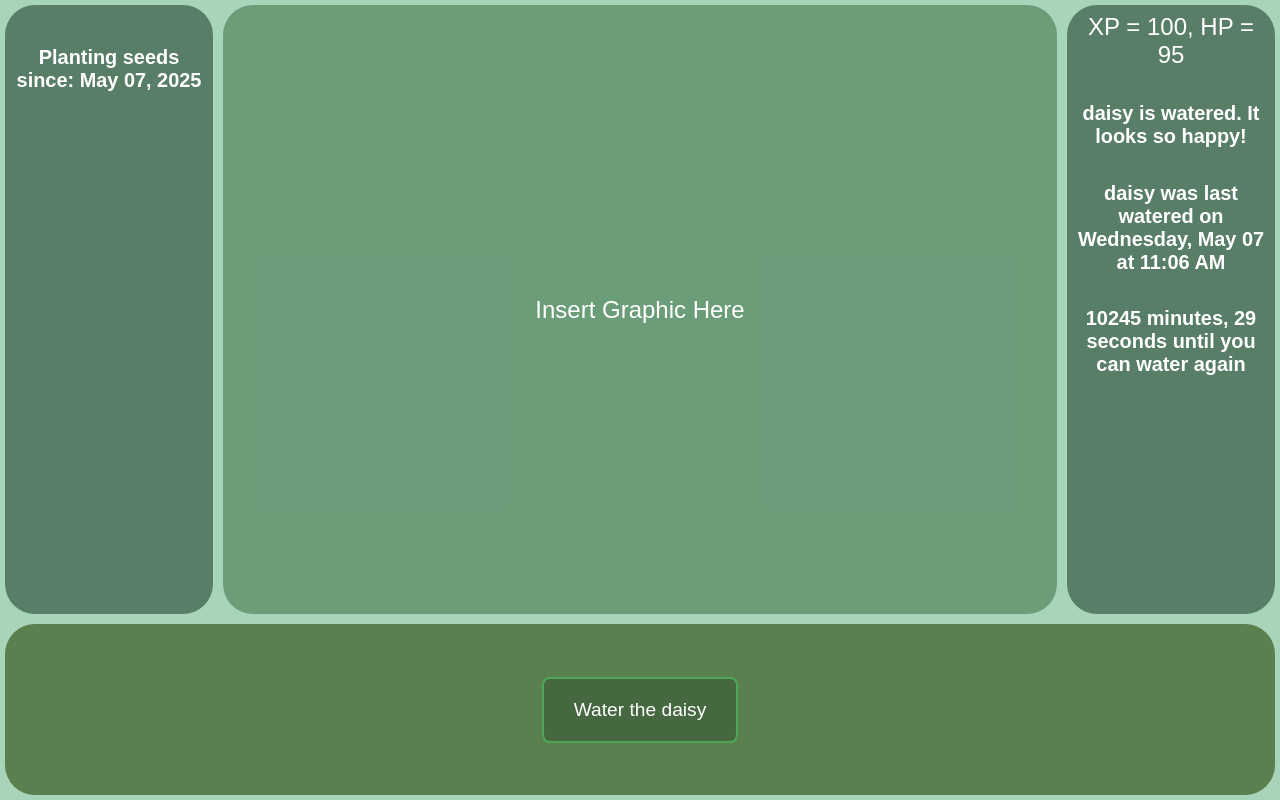
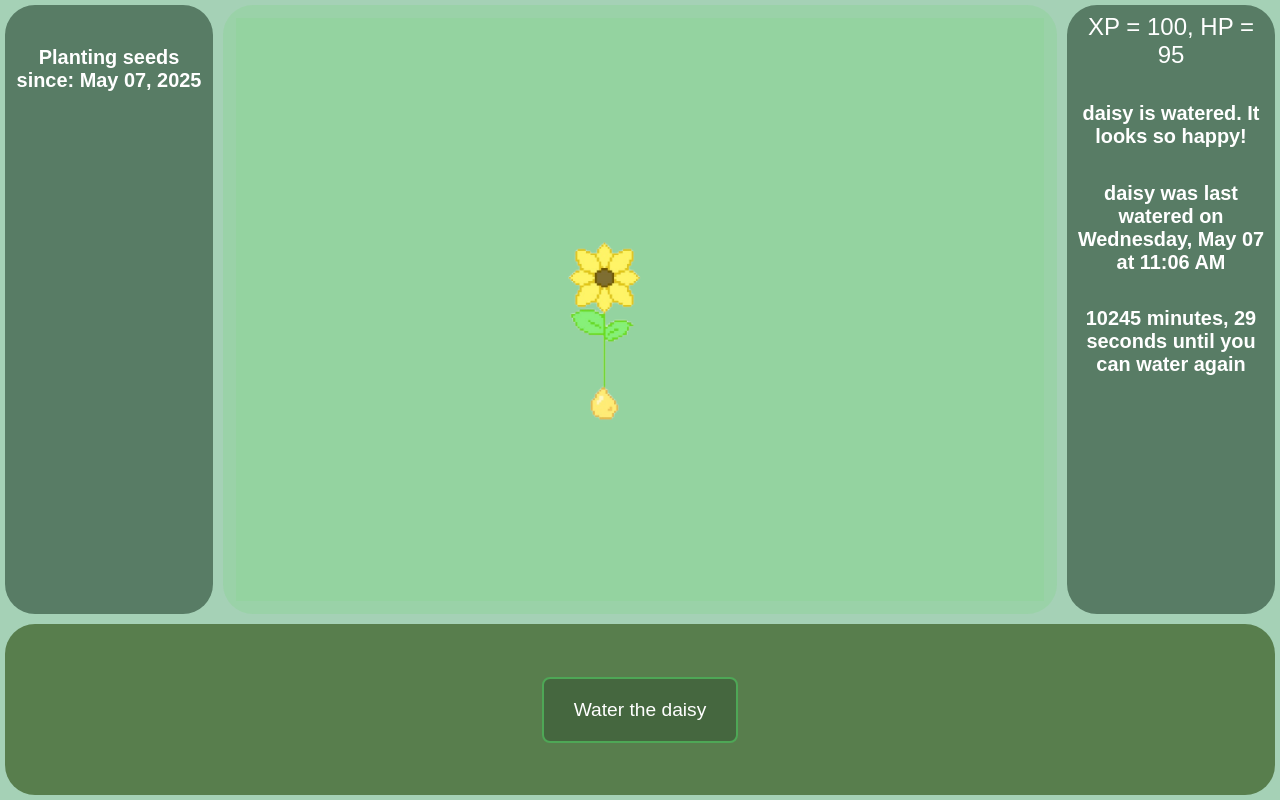
Before and after one commit to jerrythunt/AgileDevProjACIT2911, a Flask app: page / in a window 1280 px wide. Run offline with Flask 3, Linux system fonts and the light colour scheme; data comes from the database, SQL or seed files in the repository; both versions use the stored data as it was after the commit.

Commit message:
Visual representation for Sunflower

```diff
--- a/testing/models.py
+++ b/testing/models.py
@@ -105,7 +105,7 @@ class Seed(db.Model):
     def add_xp(self):
         self.xp += 20
         if self.xp >= 100:
-            self.xp = 0
+            self.xp = 100
         print(f"Plant XP: {self.xp}")
 
     def add_hp(self):
--- a/testing/templates/layout.html
+++ b/testing/templates/layout.html
@@ -7,12 +7,12 @@
   <style>
 
   body {
-    background-color: #a8d5ba;
+    background-color: #a5d1b6;
     margin: 0;
     padding: 0;
   }
 
-    .left-box, .right-box, .top-box, .bottom-box {
+    .left-box, .right-box, .top-box, .bottom-box, .top-box img {
     margin: 5px;
     }
 
@@ -39,9 +39,21 @@
       font-size: min(4vw, 1.5em);
     }
 
+    .top-box img {
+    max-width: 100%;
+    max-height: 100%;
+    width: auto;
+    height: auto;
+    display: block;
+    object-fit: contain;
+    background-color: rgba(206, 139, 57, 0)
+  }
+
     .top-box {
       flex: 1;
-      background: #013b0a5d;
+      opacity: 0dsss;
+      background-color: rgba(140, 210, 149, 0.43);
+      /* background: #443e1970; */
       display: flex;
       align-items: center;
       justify-content: center;
--- a/testing/templates/test.html
+++ b/testing/templates/test.html
@@ -8,7 +8,21 @@
         <h5>Planting seeds since: {{ start.current_time.strftime('%B %d, %Y') }}</h5>
     </div>
     <div class="top-box box">
-        Insert Graphic Here
+        <div class="top-box img">
+        {%if plant.is_planted == True %}
+            {%if plant.xp >= 0 and plant.xp < 50 %}
+                <img src="{{ url_for('static', filename='images/sf_seed.png') }}" alt="Plant Stage 1">
+            {% endif %}
+
+            {%if plant.xp >= 50 and plant.xp < 99 %}
+                <img src="{{ url_for('static', filename='images/sf_sapling.png') }}" alt="Plant Stage 2">
+            {% endif %}
+
+            {%if plant.xp == 100 %}
+                <img src="{{ url_for('static', filename='images/sf_mature.png') }}" alt="Plant Stage 3">
+            {% endif %}
+        {% endif %}
+        </div>
     </div>
     <div class="right-box box">
         {% if plant.is_planted == True %}
```
Also changed, not shown: testing/templates/home.html (deleted, +0 -67 lines), testing/Growing_Plants.db, testing/static/Images/pot.png (added), testing/static/Images/sf_mature.png (added), testing/static/Images/sf_sapling.png (added), testing/static/Images/sf_seed.png (added).
